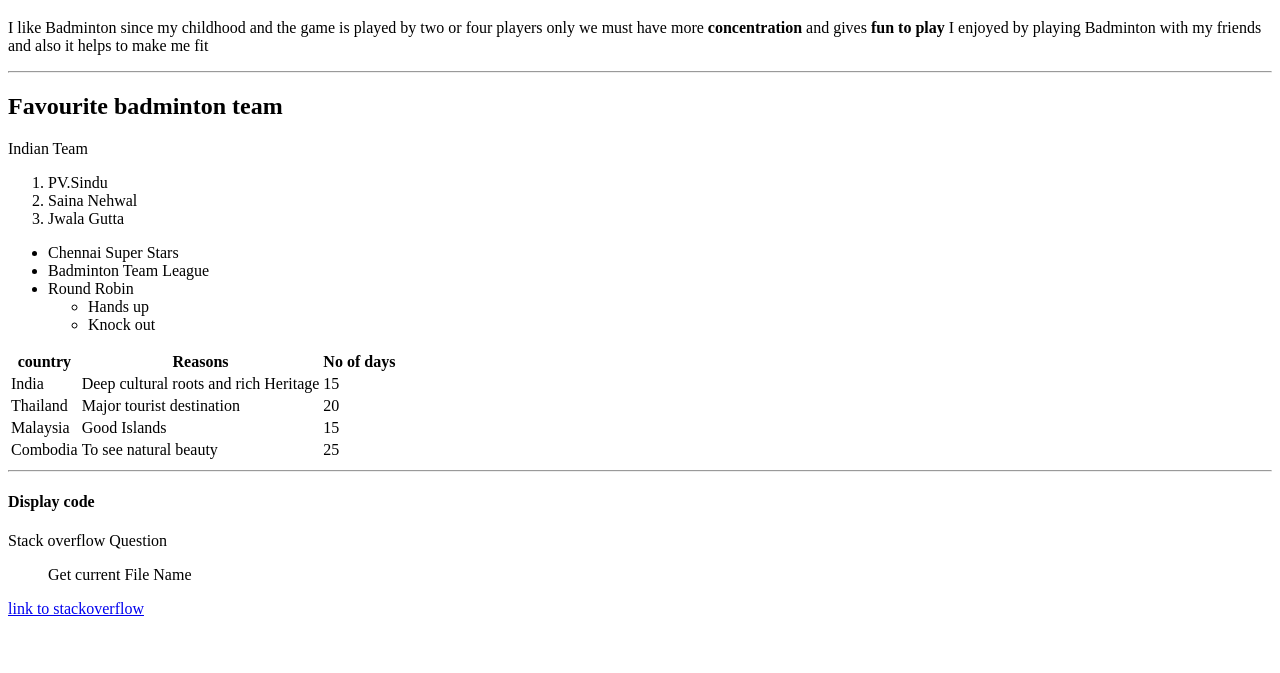
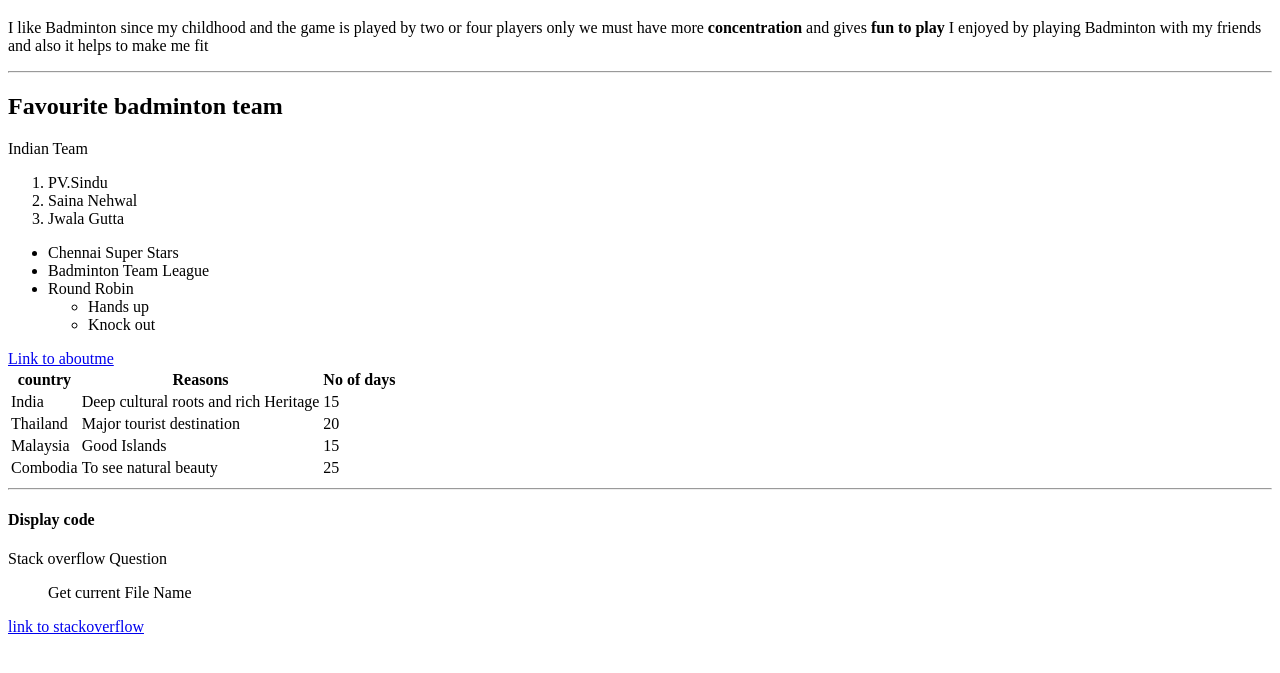
Before and after one commit to 44-563-Web-Apps-S23/44563-webapps-assignment-3-Harshitha-S561420, a plain HTML site: page index.html in a window 1280 px wide. Shown: the part 87-760 px from the top of the page. Drawn offline with Linux system fonts and the light colour scheme.

Commit message:
Update index.html

```diff
--- a/index.html
+++ b/index.html
@@ -26,6 +26,7 @@
             <ul><li> Hands up </li>
             <li> Knock out </li></ul>
         </ul>
+    <a href="file:///C:/Users/s561420/Desktop/WEBAPPS%20REPO/44563-webapps-assignment-3-Harshitha-S561420/aboutme.html">Link to aboutme</a>
     <table>
         <tr>
             <th>country</th>
```
